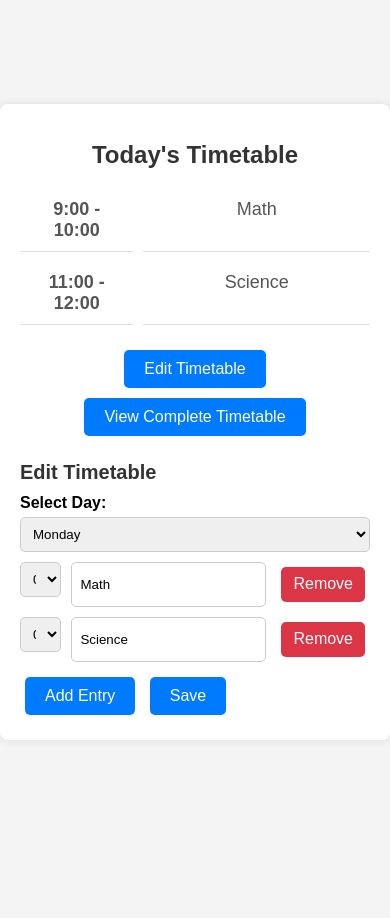
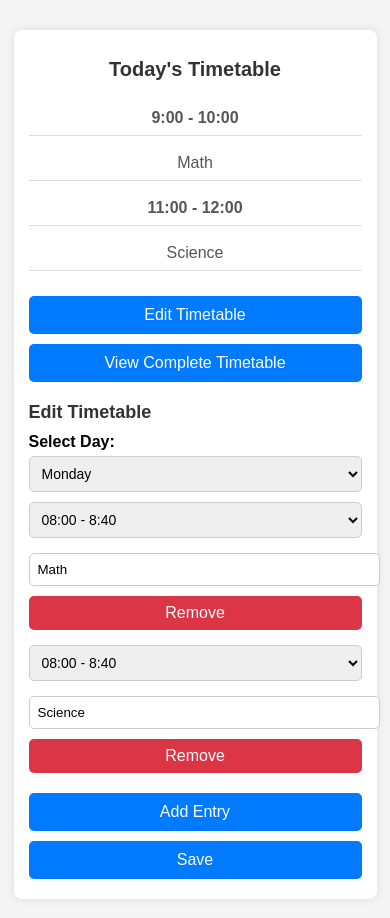
Before and after one commit to itsmebiswajit/TimeTable, a plain HTML site: page index.html in a window 390 px wide. Both pictures are taken after a click on the button "Edit Timetable". Before the commit the page ends 844 px from the top, so only its background shows below. Drawn offline with Linux system fonts and the light colour scheme.

Commit message:
Update styles.css

```diff
--- a/styles.css
+++ b/styles.css
@@ -1,4 +1,4 @@
-/* styles.css */
+/* General Styles */
 body {
     font-family: Arial, sans-serif;
     background-color: #f4f4f4;
@@ -7,7 +7,7 @@ body {
     display: flex;
     justify-content: center;
     align-items: center;
-    height: 100vh;
+    min-height: 100vh;
 }
 
 .container {
@@ -18,6 +18,7 @@ body {
     width: 90%;
     max-width: 1200px;
     text-align: center;
+    margin: 20px 0; /* Add margin for better spacing on mobile */
 }
 
 h1 {
@@ -142,3 +143,75 @@ button:hover {
 #timetableGrid tr:hover {
     background-color: #f1f1f1;
 }
+
+/* Mobile Styles */
+@media (max-width: 768px) {
+    body {
+        padding: 10px;
+        align-items: flex-start; /* Align container to the top on mobile */
+    }
+
+    .container {
+        padding: 15px;
+    }
+
+    h1 {
+        font-size: 20px; /* Smaller font size for mobile */
+    }
+
+    /* Timetable Container */
+    #timetable {
+        grid-template-columns: 1fr; /* Stack time and subject vertically */
+        font-size: 16px; /* Smaller font size for mobile */
+    }
+
+    #timetable div {
+        padding: 8px;
+    }
+
+    /* Buttons */
+    button {
+        width: 100%; /* Full-width buttons on mobile */
+        margin: 5px 0; /* Adjust margin */
+    }
+
+    /* Edit Form */
+    #editForm {
+        margin-top: 15px;
+    }
+
+    #editForm h2 {
+        font-size: 18px; /* Smaller font size for mobile */
+    }
+
+    #editForm select {
+        font-size: 14px; /* Smaller font size for mobile */
+    }
+
+    .entry {
+        flex-direction: column; /* Stack inputs vertically on mobile */
+        gap: 5px;
+    }
+
+    .entry input {
+        width: 100%; /* Full-width inputs on mobile */
+    }
+
+    .entry button {
+        width: 100%; /* Full-width buttons on mobile */
+    }
+
+    /* Complete Timetable Grid */
+    #completeTimetableGrid {
+        overflow-x: auto; /* Allow horizontal scrolling for the table */
+    }
+
+    #timetableGrid {
+        font-size: 14px; /* Smaller font size for mobile */
+    }
+
+    #timetableGrid th,
+    #timetableGrid td {
+        padding: 8px; /* Smaller padding for mobile */
+    }
+}
```
